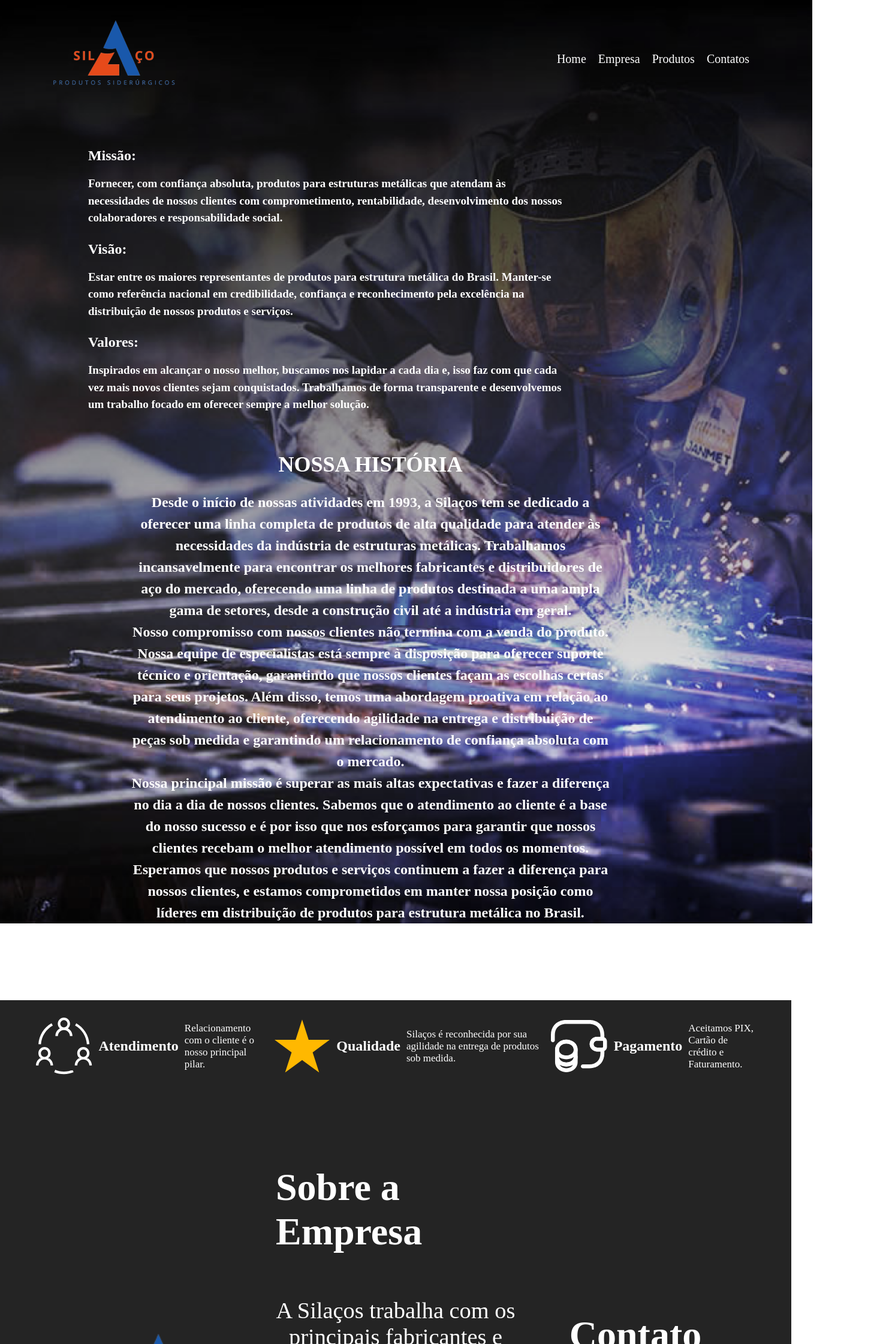
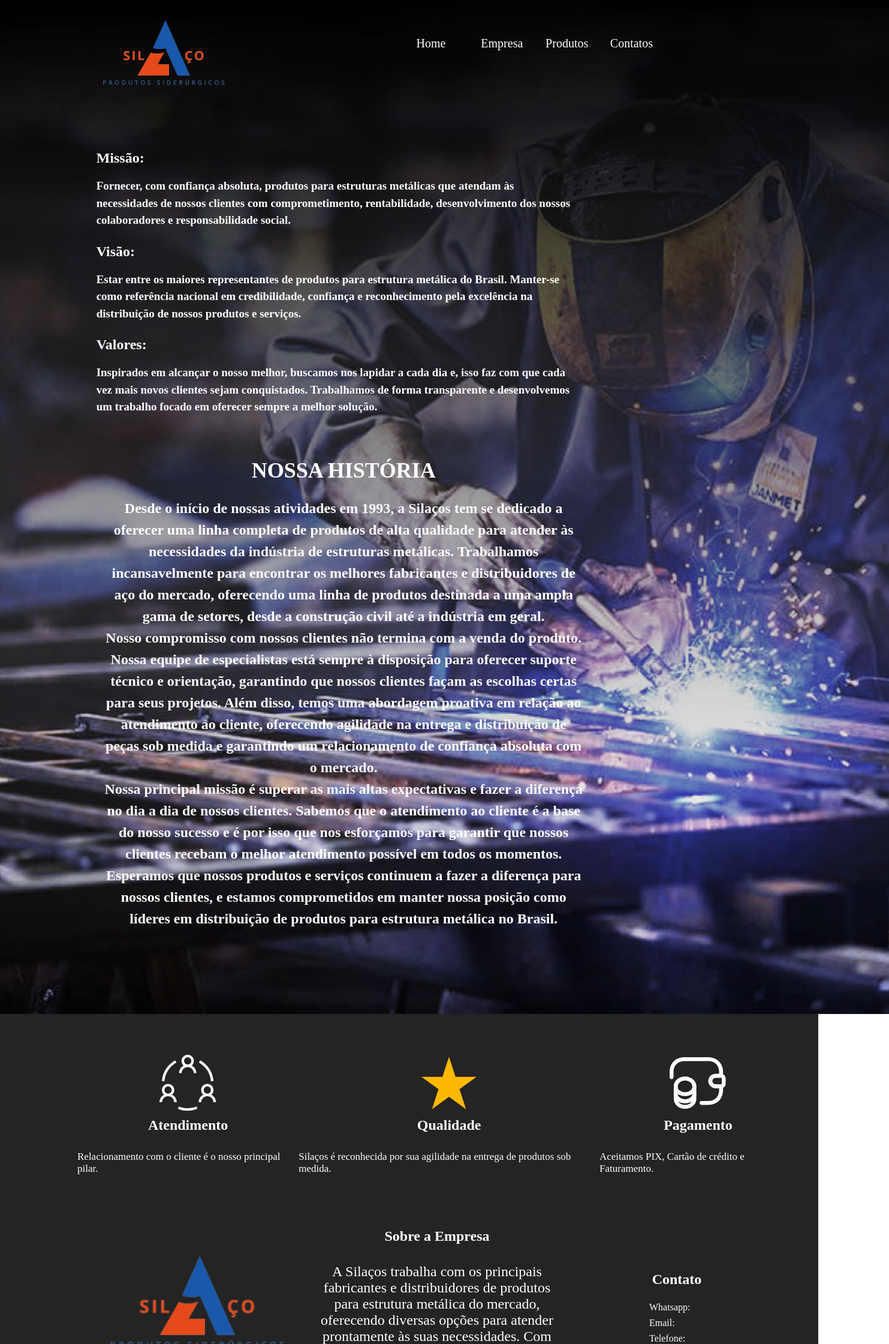
Before and after one commit to Rennan-Pessanha/Serrilharia, a React (Create React App) app: page /Perfil in a window 1280 px wide. Shown: the top 2240 px of the page at 60% size, 1483 px wide, since content can reach past the window. Built offline with nearby package versions, Linux system fonts and the light colour scheme.

Commit message:
Responsividade

```diff
--- a/src/Pages/Perfil/styles.js
+++ b/src/Pages/Perfil/styles.js
@@ -1,66 +1,123 @@
-import styled from 'styled-components';
+import { styled } from "styled-components";
 import { Link } from 'react-router-dom';
 
 export const Container = styled.div`
   background: url('./Imagem/SilasBackground.png') no-repeat center;
   background-size: cover;
-  width: 100%;
-  min-height: 100vh;
+  width: 110%;
+  height: auto;
   background-color: #000000;
+  overflow: hidden;
   padding: 0 10px;
   padding-right: 65px;
 
+
   @media (max-width: 768px) {
+    width: 150%;
     padding-right: 16px;
     padding-left: 16px;
   }
 `;
 
 export const Content = styled.div`
+  height: 200px;
   display: flex;
-  justify-content: space-between;
-  align-items: center;
-  flex-wrap: wrap;
-  max-width: 1200px;
-  margin: 0 auto;
+  width: 100%;
+
+  @media (max-width: 768px) {
+    flex-direction: column;
+    align-items: center;
+    height: auto;
+  }
 `;
 
 export const Logo = styled.img`
+  display: inline-block;
   height: 172px;
   width: 280px;
-  margin: 12px 0;
+  margin-left: 123px;
+  margin-top: 12px;
 
   @media (max-width: 768px) {
-    margin: 20px 0;
+    margin-left: -33%;
+    margin-top: 20px;
   }
 `;
 
 export const NavContent = styled.div`
+  margin-top: 30px;
+  margin-left: 20%;
   display: flex;
-  align-items: center;
-  gap: 20px;
+  width: 431px;
+  height: 23px;
 
   @media (max-width: 768px) {
+    margin-left: -33%;
+  }
+
+  @media (max-width: 425px) {
+    margin-left: 30%;
+
     flex-direction: column;
+    display: flex;
+    width: 431px;
+    margin-top: 0px;
+    margin-bottom: 35%;
+
+  }
+
+  @media (max-width: 375px) {
+    margin-left: 35%;
+
+    flex-direction: column;
+    display: flex;
+    width: 431px;
+    margin-top: 0px;
+    margin-bottom: 200px;
+  }
+
+  @media (max-width: 320px) {
+    margin-left: 55%;
+    margin-bottom: 140px;
+
+
+    flex-direction: column;
+    display: flex;
+    width: 431px;
+    margin-top: 0px;
   }
 `;
 
+
+
 export const Navs = styled(Link)`
+
+  width: 68px;
+  height: 19px;
   font-family: 'Montserrat';
+  font-style: normal;
+  margin-top: 30px;
   font-weight: 400;
   font-size: 20px;
+  line-height: 24px;
   text-decoration: none;
   color: #ffff;
-  transition: transform 0.2s;
+
+
+  flex: none;
+  order: 1;
+  flex-grow: 1;
 
   &:hover {
     transform: scale(1.2);
   }
 
-  @media (max-width: 768px) {
+  @media (max-width: 320px) {
     margin-top: 20px;
   }
 `;
+
+
 
 export const PerfilTitle = styled.div`
   text-align: center;
@@ -85,8 +142,36 @@ export const PerfilContent = styled.div`
   max-width: 800px;
 
   @media (max-width: 768px) {
-    margin-left: 5%;
-    margin-top: 12%;
+    margin-left: 8%;
+    width: 550px;
+    margin-top: 10%;
+  }
+
+  @media (max-width: 667px) {
+    margin-left: 2%;
+    width: 450px;
+    margin-top: 10%;
+  }
+
+  @media (max-width: 465px) {
+    margin-left: 1%;
+    width: 340px;
+    margin-top: 10%;
+  }
+
+  @media (max-width: 425px) {
+    margin-left: 1%;
+    width: 340px;
+  }
+
+  @media (max-width: 375px) {
+    margin-left: 10%;
+    width: 240px;
+  }
+
+  @media (max-width: 320px) {
+    margin-left: 10%;
+    width: 240px;
   }
 `;
 
@@ -111,18 +196,26 @@ export const PerfilText = styled.p`
   margin-bottom: 20px;
 
   @media (max-width: 768px) {
-    font-size: 2.7vw;
+    font-size: 5vw;
   }
 `;
 
 export const CompanyContent = styled.div`
   margin-top: 5%;
   text-align: center;
-  margin-left: -5%;
+  margin-left: -20%;
   margin-bottom: 10%;
+
+  @media (max-width: 768px) {
+    margin-left: -35%;
+  }
 
   @media (max-width: 425px) {
     margin-top: 10%;
+  }
+
+  @media (max-width: 320px) {
+    margin-left: -42%;
   }
 `;
 
@@ -135,8 +228,12 @@ export const History = styled.div`
     max-width: 600px;
   }
 
+  @media (max-width: 425px) {
+    max-width: 400px;
+  }
+
   @media (max-width: 384px) {
-    max-width: 370px;
+    max-width: 320px;
   }
 
   @media (max-width: 360px) {
@@ -144,7 +241,7 @@ export const History = styled.div`
   }
 
   @media (max-width: 320px) {
-    max-width: 314px;
+    max-width: 310px;
   }
 `;
 
@@ -158,21 +255,32 @@ export const Textp = styled.p`
 `;
 
 export const FooterPerfil = styled.div`
-  width: 100%;
   background-color: #242424;
   padding: 20px;
-  display: flex;
+  display: block;
+  width: 100%;
+  padding-left: 65px;
+  height: auto;
   justify-content: center;
 `;
 
 export const FooterContentWrapper = styled.div`
   width: 100%;
   max-width: 1200px;
+  margin-left: 5%;
+
+  @media (max-width: 768px) {
+    margin-left: -5%;
+  }
+
+  @media (max-width: 425px) {
+    margin-left: -10%;
+  }
 `;
 
 export const PerfisWrapper = styled.div`
   display: flex;
-  gap: 20px;
+  margin: 2% 0;
 
   @media (max-width: 768px) {
     flex-direction: column;
@@ -182,8 +290,9 @@ export const PerfisWrapper = styled.div`
 
 export const PerfisContents = styled.div`
   display: flex;
+  flex-direction: column;
   align-items: center;
-  gap: 10px;
+  margin: 2% 0;
 
   @media (max-width: 768px) {
     margin-top: 20px;
@@ -196,6 +305,7 @@ export const PerfilImage = styled.img`
 `;
 
 export const PerfilContentTitle = styled.h3`
+  margin-top: 10px;
   color: #FFF;
   font-size: 24px;
   font-family: Montserrat;
@@ -203,9 +313,18 @@ export const PerfilContentTitle = styled.h3`
 `;
 
 export const PerfilDescription = styled.p`
+  margin-top: 5px;
   color: #FFF;
   font-size: 17px;
   font-family: Montserrat;
+
+  @media (max-width: 768px) {
+    width: 300px;
+  }
+
+  @media (max-width: 320px) {
+    width: 200px;
+  }
 `;
 
 
@@ -248,30 +367,47 @@ export const CompanyFContent = styled.div`
   display: flex;
   flex-direction: column;
   align-items: center;
-  margin-top: 20px;
+  margin: 0% 0;
 
   @media (max-width: 768px) {
-    margin-top: 0;
+    margin-top: 20px;
+    margin-right: 10%;
   }
 `;
 
 export const CompanyTitle = styled.h3`
   color: #fff;
-  font-size: 5vw;
+  font-size: 24px;
   font-family: Montserrat;
   font-weight: 800;
+
+  @media (max-width: 320px) {
+    width: 300px;
+    margin-right: -80px;
+  }
 `;
 
 export const CompanyDescription = styled.p`
-  font-size: 3vw;
+  font-size: 24px;
   font-weight: 400;
   color: #ffffff;
   font-family: Montserrat;
   margin-top: 8px;
   text-align: center;
 
+  @media (max-width: 768px) {
+    font-size: 24px;
+    width: 600px;
+  }
+
   @media (max-width: 425px) {
-    font-size: 4vw;
+    width: 300px;
+    margin-right: 5px;
+  }
+
+  @media (max-width: 320px) {
+    width: 300px;
+    margin-right: 50px;
   }
 `;
 
@@ -280,27 +416,28 @@ export const ContactContent = styled.div`
   display: flex;
   flex-direction: column;
   align-items: center;
-  margin: 20px 0;
+  margin: 2% 0;
 
   @media (max-width: 768px) {
-    margin-left: 0;
+    margin-top: 20px;
+  }
+
+  @media (max-width: 425px) {
+    margin-top: 20px;
+    margin-right: 60px;
   }
 `;
 
 export const ContactTitle = styled.h3`
   color: #fff;
-  font-size: 5vw;
   font-family: Montserrat;
+  font-size: 24px;
   font-weight: 800;
-
-  @media (max-width: 768px) {
-    font-size: 3.5vw;
-    margin-left: -10px;
-  }
 `;
 
 export const ContactList = styled.ul`
   list-style: none;
+  font-size: 2vw;
   padding: 0;
   margin: 0;
   color: #fff;
@@ -308,16 +445,14 @@ export const ContactList = styled.ul`
   font-family: Montserrat;
 
   @media (max-width: 768px) {
-    font-size: 2.5vw;
   }
 `;
 
 export const ContactListItem = styled.li`
-  font-size: 2.5vw;
+  font-size: 16px;
   color: #ffffff;
   margin-bottom: 8px;
 
   @media (max-width: 768px) {
-    font-size: 2vw;
   }
 `;
```
